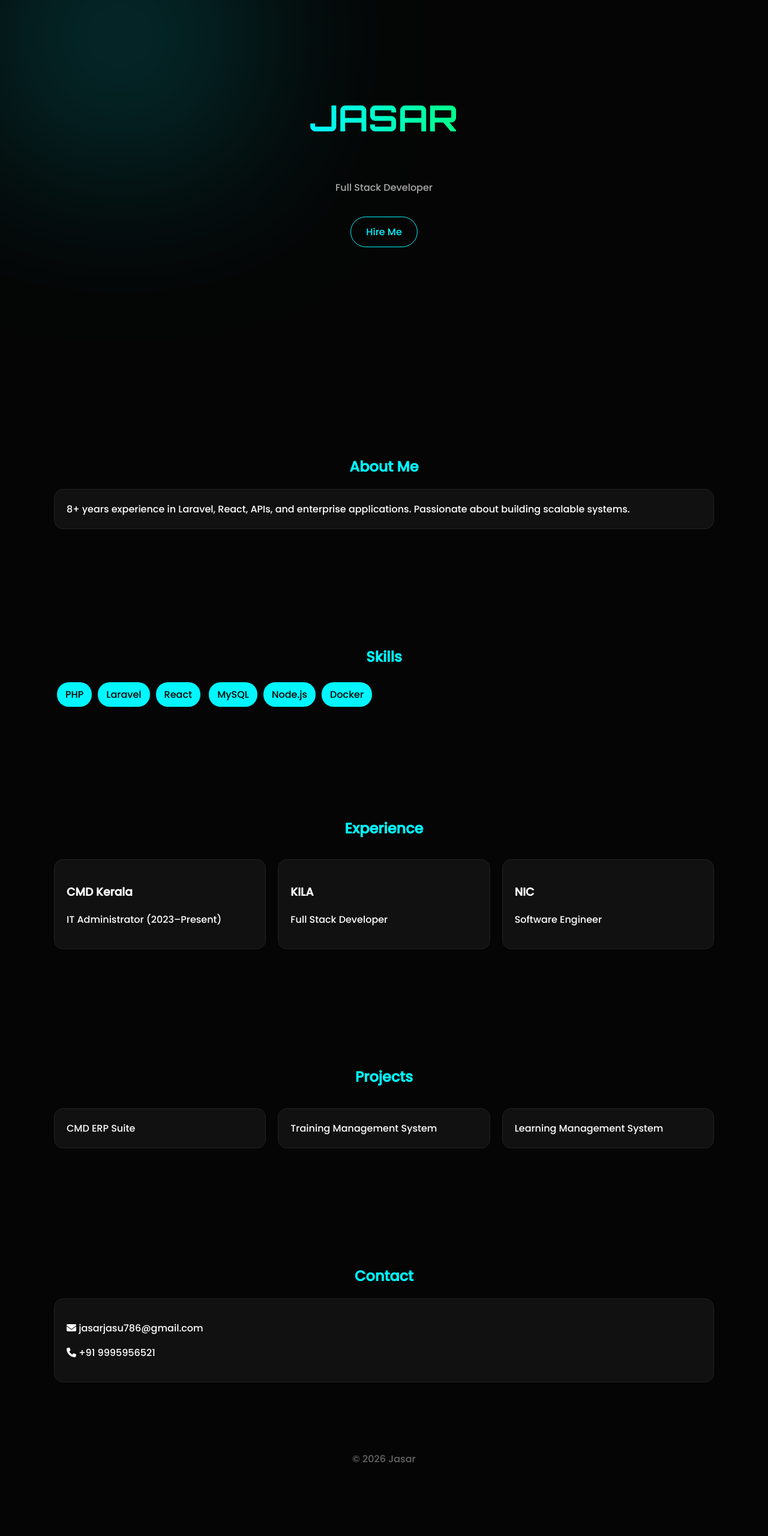
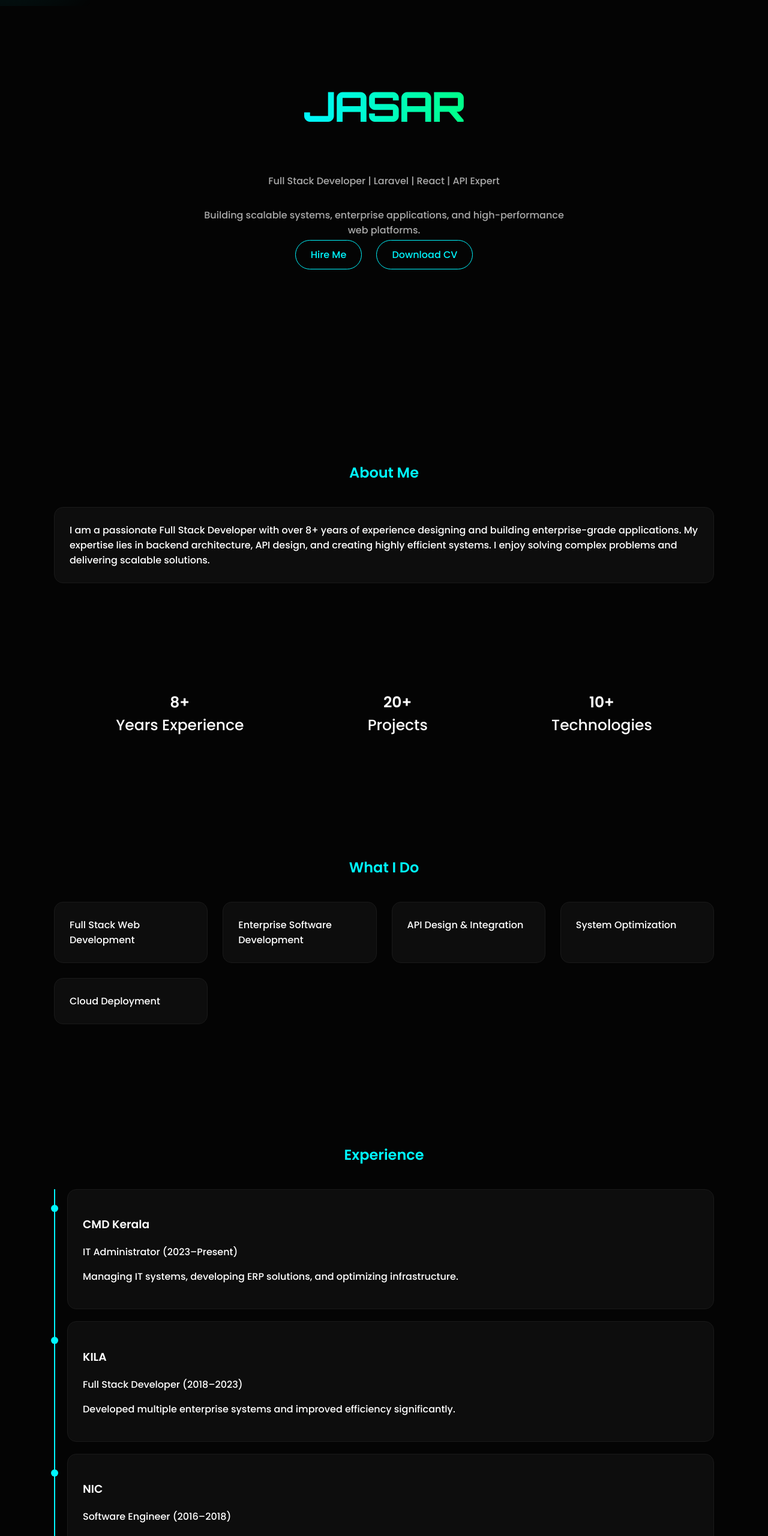
Before and after one commit to jasarjasu786/CV, a plain HTML site: page index.html in a window 1280 px wide. Shown: the part 140-2700 px from the top of the page at 60% size. Before the commit the page ends 2604 px from the top, so only its background shows below. Drawn offline with nearby package versions, Linux system fonts and the light colour scheme.

Commit message:
Update index.html

```diff
--- a/index.html
+++ b/index.html
@@ -3,29 +3,29 @@
 <head>
 <meta charset="UTF-8">
 <meta name="viewport" content="width=device-width, initial-scale=1.0">
-<title>Jasar | Developer</title>
+<title>Jasar | Full Stack Developer</title>
 
-<link href="https://fonts.googleapis.com/css2?family=Orbitron:wght@400;700&family=Poppins:wght@300;500&display=swap" rel="stylesheet">
+<link href="https://fonts.googleapis.com/css2?family=Orbitron:wght@500&family=Poppins:wght@300;500;600&display=swap" rel="stylesheet">
 <link href="https://cdnjs.cloudflare.com/ajax/libs/font-awesome/6.5.0/css/all.min.css" rel="stylesheet">
+<link href="https://unpkg.com/aos@2.3.4/dist/aos.css" rel="stylesheet">
 
 <style>
 body {
     margin:0;
     font-family:'Poppins', sans-serif;
-    background:#050505;
+    background:#040404;
     color:#fff;
     overflow-x:hidden;
 }
 
-/* GLOW BACKGROUND */
-.bg-glow {
+/* CURSOR GLOW */
+.cursor {
     position:fixed;
-    width:600px;
-    height:600px;
-    background:radial-gradient(circle,#00f7ff33,transparent);
-    top:-100px;
-    left:-100px;
-    filter:blur(120px);
+    width:300px;
+    height:300px;
+    background:radial-gradient(circle,#00f7ff22,transparent);
+    pointer-events:none;
+    transform:translate(-50%,-50%);
     z-index:-1;
 }
 
@@ -38,76 +38,94 @@ body {
     align-items:center;
     text-align:center;
 }
-
 .hero h1 {
     font-family:'Orbitron';
-    font-size:60px;
+    font-size:65px;
     background:linear-gradient(90deg,#00f7ff,#00ff88);
     -webkit-background-clip:text;
     color:transparent;
 }
-
 .hero p {
     color:#aaa;
+    max-width:600px;
 }
 
 /* BUTTON */
 .btn {
-    margin-top:20px;
+    margin:10px;
     padding:12px 25px;
     border-radius:30px;
     border:1px solid #00f7ff;
     color:#00f7ff;
     text-decoration:none;
-    transition:0.3s;
 }
-.btn:hover {
-    background:#00f7ff;
-    color:#000;
-}
+.btn:hover {background:#00f7ff;color:#000;}
 
 /* SECTION */
 .section {
-    padding:80px 20px;
+    padding:90px 20px;
     max-width:1100px;
     margin:auto;
 }
-
-h2 {
-    text-align:center;
-    color:#00f7ff;
-}
+h2 {text-align:center;color:#00f7ff;margin-bottom:40px;}
 
 /* CARD */
 .card {
-    background:#111;
-    padding:20px;
+    background:#0d0d0d;
+    padding:25px;
     border-radius:15px;
-    margin:15px 0;
-    transition:0.3s;
-    border:1px solid #222;
+    border:1px solid #1a1a1a;
+    transition:.3s;
 }
-
 .card:hover {
     transform:translateY(-10px);
-    box-shadow:0 0 30px #00f7ff33;
+    box-shadow:0 0 40px #00f7ff22;
 }
 
 /* GRID */
 .grid {
     display:grid;
     grid-template-columns:repeat(auto-fit,minmax(250px,1fr));
-    gap:20px;
+    gap:25px;
+}
+
+/* TIMELINE */
+.timeline {
+    border-left:2px solid #00f7ff;
+    padding-left:20px;
+}
+.timeline .card {
+    margin-bottom:20px;
+    position:relative;
+}
+.timeline .card:before {
+    content:"";
+    position:absolute;
+    left:-28px;
+    top:25px;
+    width:12px;height:12px;
+    background:#00f7ff;
+    border-radius:50%;
 }
 
 /* SKILLS */
 .skills span {
     display:inline-block;
+    padding:8px 15px;
     margin:5px;
-    padding:8px 14px;
     background:#00f7ff;
     color:#000;
     border-radius:20px;
+}
+
+/* STATS */
+.stats {
+    display:flex;
+    justify-content:space-around;
+    text-align:center;
+}
+.stats div {
+    font-size:25px;
 }
 
 /* FOOTER */
@@ -121,63 +139,114 @@ footer {
 
 <body>
 
-<div class="bg-glow"></div>
+<div class="cursor" id="cursor"></div>
 
 <!-- HERO -->
 <section class="hero">
     <h1>JASAR</h1>
-    <p>Full Stack Developer</p>
-    <a href="#contact" class="btn">Hire Me</a>
+    <p id="typing"></p>
+    <p>Building scalable systems, enterprise applications, and high-performance web platforms.</p>
+    <div>
+        <a href="#contact" class="btn">Hire Me</a>
+        <a href="#" class="btn">Download CV</a>
+    </div>
 </section>
 
 <!-- ABOUT -->
-<section class="section">
+<section class="section" data-aos="fade-up">
 <h2>About Me</h2>
 <div class="card">
-8+ years experience in Laravel, React, APIs, and enterprise applications. Passionate about building scalable systems.
+I am a passionate Full Stack Developer with over 8+ years of experience designing and building enterprise-grade applications. My expertise lies in backend architecture, API design, and creating highly efficient systems. I enjoy solving complex problems and delivering scalable solutions.
+</div>
+</section>
+
+<!-- STATS -->
+<section class="section" data-aos="fade-up">
+<div class="stats">
+<div><b>8+</b><br>Years Experience</div>
+<div><b>20+</b><br>Projects</div>
+<div><b>10+</b><br>Technologies</div>
+</div>
+</section>
+
+<!-- SERVICES -->
+<section class="section" data-aos="fade-up">
+<h2>What I Do</h2>
+<div class="grid">
+<div class="card">Full Stack Web Development</div>
+<div class="card">Enterprise Software Development</div>
+<div class="card">API Design & Integration</div>
+<div class="card">System Optimization</div>
+<div class="card">Cloud Deployment</div>
+</div>
+</section>
+
+<!-- EXPERIENCE -->
+<section class="section" data-aos="fade-up">
+<h2>Experience</h2>
+<div class="timeline">
+
+<div class="card">
+<h3>CMD Kerala</h3>
+<p>IT Administrator (2023–Present)</p>
+<p>Managing IT systems, developing ERP solutions, and optimizing infrastructure.</p>
+</div>
+
+<div class="card">
+<h3>KILA</h3>
+<p>Full Stack Developer (2018–2023)</p>
+<p>Developed multiple enterprise systems and improved efficiency significantly.</p>
+</div>
+
+<div class="card">
+<h3>NIC</h3>
+<p>Software Engineer (2016–2018)</p>
+<p>Worked on government software systems and backend services.</p>
+</div>
+
+</div>
+</section>
+
+<!-- PROJECTS -->
+<section class="section" data-aos="fade-up">
+<h2>Projects</h2>
+<div class="grid">
+
+<div class="card">
+<h3>CMD ERP Suite</h3>
+<p>Complete ERP system with HRM, payroll, and project tracking.</p>
+</div>
+
+<div class="card">
+<h3>TPMS</h3>
+<p>Training system improving efficiency by 40%.</p>
+</div>
+
+<div class="card">
+<h3>LMS</h3>
+<p>Online learning system used during COVID.</p>
+</div>
+
+<div class="card">
+<h3>POSTMAN Portal</h3>
+<p>Bulk communication system (Email & SMS).</p>
+</div>
+
 </div>
 </section>
 
 <!-- SKILLS -->
-<section class="section">
-<h2>Skills</h2>
+<section class="section" data-aos="fade-up">
+<h2>Tech Stack</h2>
 <div class="skills">
 <span>PHP</span><span>Laravel</span><span>React</span>
-<span>MySQL</span><span>Node.js</span><span>Docker</span>
-</div>
-</section>
-
-<!-- EXPERIENCE -->
-<section class="section">
-<h2>Experience</h2>
-<div class="grid">
-<div class="card">
-<h3>CMD Kerala</h3>
-<p>IT Administrator (2023–Present)</p>
-</div>
-<div class="card">
-<h3>KILA</h3>
-<p>Full Stack Developer</p>
-</div>
-<div class="card">
-<h3>NIC</h3>
-<p>Software Engineer</p>
-</div>
-</div>
-</section>
-
-<!-- PROJECTS -->
-<section class="section">
-<h2>Projects</h2>
-<div class="grid">
-<div class="card">CMD ERP Suite</div>
-<div class="card">Training Management System</div>
-<div class="card">Learning Management System</div>
+<span>Node.js</span><span>MySQL</span><span>PostgreSQL</span>
+<span>Docker</span><span>Git</span>
 </div>
 </section>
 
 <!-- CONTACT -->
-<section class="section" id="contact">
+<section class="section" id="contact" data-aos="fade-up">
 <h2>Contact</h2>
 <div class="card">
 <p><i class="fa fa-envelope"></i> jasarjasu786@gmail.com</p>
@@ -186,8 +255,32 @@ footer {
 </section>
 
 <footer>
-© 2026 Jasar
+© 2026 Jasar | Full Stack Developer
 </footer>
+
+<script src="https://unpkg.com/aos@2.3.4/dist/aos.js"></script>
+<script>
+AOS.init();
+
+// typing
+const text="Full Stack Developer | Laravel | React | API Expert";
+let i=0;
+function type(){
+ if(i<text.length){
+  document.getElementById("typing").innerHTML+=text[i];
+  i++;
+  setTimeout(type,40);
+ }
+}
+type();
+
+// cursor glow
+document.addEventListener("mousemove",e=>{
+ const c=document.getElementById("cursor");
+ c.style.left=e.clientX+"px";
+ c.style.top=e.clientY+"px";
+});
+</script>
 
 </body>
 </html>
```
